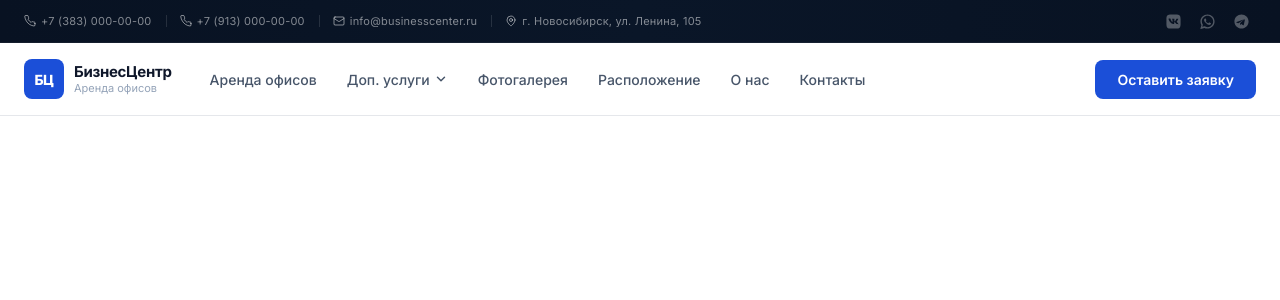
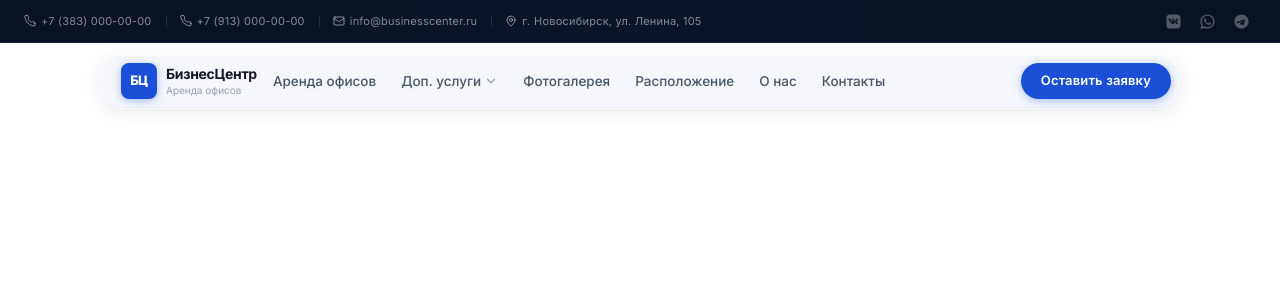
Before and after one commit to GANSGX/business-center-commercial-office, a Next.js app: page / in a window 1280 px wide. Shown: the top 300 px of the page. Built offline with nearby package versions, Linux system fonts and the light colour scheme.

Commit message:
experiment: liquid glass header — macOS pill + iOS26 backdrop blur (dev-1 only)

```diff
--- a/src/widgets/header/ui/Header.module.css
+++ b/src/widgets/header/ui/Header.module.css
@@ -1,26 +1,62 @@
-/* ===== Header ===== */
+/* ===== Glass Header — macOS + iOS 26 Liquid Glass ===== */
 
 .header {
   position: sticky;
   top: 0;
   z-index: 100;
-  background: var(--color-surface);
-  border-bottom: 1px solid var(--color-border);
+  /* Прозрачная обёртка — визуально отображается только pill */
+  padding: 10px 20px 0;
+  background: transparent;
+  pointer-events: none;
+}
+
+/* Pill — сам «стакан» */
+.inner {
+  pointer-events: all;
+  display: flex;
+  align-items: center;
+  height: 56px;
+  padding: 0 8px 0 20px;
+  gap: 4px;
+  max-width: 1080px;
+  width: 100%;
+  margin: 0 auto;
+
+  /* Liquid Glass */
+  background:
+    linear-gradient(180deg, rgba(255, 255, 255, 0.1) 0%, rgba(255, 255, 255, 0) 100%),
+    rgba(242, 245, 252, 0.76);
+  backdrop-filter: blur(28px) saturate(1.9) brightness(1.04);
+  -webkit-backdrop-filter: blur(28px) saturate(1.9) brightness(1.04);
+
+  /* Граница — верхний бликовый highlight */
+  border: 1px solid rgba(255, 255, 255, 0.62);
+  border-radius: 22px;
+
+  /* Тень: внешняя глубина + внутренний стекольный блик */
+  box-shadow:
+    0 4px 20px rgba(0, 0, 0, 0.07),
+    0 1px 4px rgba(0, 0, 0, 0.04),
+    inset 0 1px 0 rgba(255, 255, 255, 0.92),
+    inset 0 -1px 0 rgba(0, 0, 0, 0.04);
+
   transition:
+    background var(--transition-base),
     box-shadow var(--transition-base),
     border-color var(--transition-base);
 }
 
-.header.scrolled {
-  border-color: transparent;
-  box-shadow: 0 2px 20px rgba(0, 0, 0, 0.09);
-}
-
-.inner {
-  display: flex;
-  align-items: center;
-  height: 72px;
-  gap: var(--spacing-lg);
+/* При скролле — стекло становится плотнее и «тяжелее» */
+.scrolled .inner {
+  background:
+    linear-gradient(180deg, rgba(255, 255, 255, 0.12) 0%, rgba(255, 255, 255, 0) 100%),
+    rgba(240, 244, 252, 0.86);
+  box-shadow:
+    0 8px 40px rgba(0, 0, 0, 0.11),
+    0 2px 8px rgba(0, 0, 0, 0.06),
+    inset 0 1px 0 rgba(255, 255, 255, 0.95),
+    inset 0 -1px 0 rgba(0, 0, 0, 0.05);
+  border-color: rgba(255, 255, 255, 0.7);
 }
 
 /* ===== Logo ===== */
@@ -28,14 +64,14 @@
 .logo {
   display: flex;
   align-items: center;
-  gap: 10px;
+  gap: 9px;
   text-decoration: none;
   flex-shrink: 0;
 }
 
 .logoMark {
-  width: 40px;
-  height: 40px;
+  width: 36px;
+  height: 36px;
   background: var(--color-accent);
   border-radius: var(--radius-md);
   display: flex;
@@ -43,6 +79,7 @@
   justify-content: center;
   flex-shrink: 0;
   transition: background var(--transition-fast);
+  box-shadow: 0 2px 8px rgba(27, 79, 216, 0.35);
 }
 
 .logo:hover .logoMark {
@@ -51,7 +88,7 @@
 
 .logoMark span {
   color: #ffffff;
-  font-size: 14px;
+  font-size: 13px;
   font-weight: 800;
   letter-spacing: -0.5px;
 }
@@ -63,14 +100,14 @@
 }
 
 .logoTitle {
-  font-size: 15px;
+  font-size: 14px;
   font-weight: 700;
   color: var(--color-text-primary);
   letter-spacing: -0.3px;
 }
 
 .logoSub {
-  font-size: 11px;
+  font-size: 10px;
   color: var(--color-text-muted);
   font-weight: 400;
   margin-top: 1px;
@@ -81,27 +118,32 @@
 .nav {
   display: flex;
   align-items: center;
-  gap: 2px;
+  gap: 1px;
   flex: 1;
 }
 
+/* macOS-стиль nav item — тёмный hover pill, не синий */
 .navLink {
-  padding: 8px 14px;
-  font-size: var(--text-sm);
+  padding: 7px 12px;
+  font-size: 13.5px;
   font-weight: 500;
   color: var(--color-text-secondary);
   text-decoration: none;
-  border-radius: var(--radius-md);
+  border-radius: 12px;
+  white-space: nowrap;
   transition:
     color var(--transition-fast),
     background var(--transition-fast);
-  white-space: nowrap;
 }
 
-.navLink:hover,
+.navLink:hover {
+  color: var(--color-text-primary);
+  background: rgba(0, 0, 0, 0.055);
+}
+
 .navLink.active {
   color: var(--color-accent);
-  background: var(--color-accent-light);
+  background: rgba(27, 79, 216, 0.09);
 }
 
 /* ===== Services dropdown ===== */
@@ -113,13 +155,13 @@
 .navDropdownTrigger {
   display: flex;
   align-items: center;
-  gap: 4px;
-  padding: 8px 14px;
-  font-size: var(--text-sm);
+  gap: 3px;
+  padding: 7px 12px;
+  font-size: 13.5px;
   font-weight: 500;
   color: var(--color-text-secondary);
   cursor: pointer;
-  border-radius: var(--radius-md);
+  border-radius: 12px;
   background: none;
   border: none;
   font-family: inherit;
@@ -129,10 +171,14 @@
     background var(--transition-fast);
 }
 
-.navDropdownTrigger:hover,
+.navDropdownTrigger:hover {
+  color: var(--color-text-primary);
+  background: rgba(0, 0, 0, 0.055);
+}
+
 .navDropdownTrigger.active {
   color: var(--color-accent);
-  background: var(--color-accent-light);
+  background: rgba(27, 79, 216, 0.09);
 }
 
 .chevron {
@@ -140,25 +186,35 @@
   align-items: center;
   flex-shrink: 0;
   transition: transform var(--transition-fast);
+  opacity: 0.5;
 }
 
 .chevronOpen {
   transform: rotate(180deg);
 }
 
+/* Dropdown — тоже стеклянный */
 .dropdown {
   position: absolute;
-  top: calc(100% + 8px);
-  left: 0;
-  min-width: 240px;
-  background: var(--color-surface);
-  border-radius: var(--radius-lg);
-  box-shadow: var(--shadow-lg);
-  border: 1px solid var(--color-border);
+  top: calc(100% + 10px);
+  left: 50%;
+  transform: translateX(-50%) translateY(-6px);
+  min-width: 220px;
+
+  /* Glass */
+  background: rgba(248, 250, 255, 0.9);
+  backdrop-filter: blur(24px) saturate(1.8);
+  -webkit-backdrop-filter: blur(24px) saturate(1.8);
+  border: 1px solid rgba(255, 255, 255, 0.7);
+  border-radius: var(--radius-xl);
+  box-shadow:
+    0 8px 32px rgba(0, 0, 0, 0.1),
+    0 2px 8px rgba(0, 0, 0, 0.06),
+    inset 0 1px 0 rgba(255, 255, 255, 0.95);
+
   padding: 6px;
   opacity: 0;
   visibility: hidden;
-  transform: translateY(-6px);
   transition:
     opacity var(--transition-base),
     visibility var(--transition-base),
@@ -169,12 +225,12 @@
 .dropdownOpen {
   opacity: 1;
   visibility: visible;
-  transform: translateY(0);
+  transform: translateX(-50%) translateY(0);
 }
 
 .dropdownLink {
   display: block;
-  padding: 10px 14px;
+  padding: 9px 14px;
   font-size: var(--text-sm);
   color: var(--color-text-secondary);
   text-decoration: none;
@@ -185,30 +241,37 @@
 }
 
 .dropdownLink:hover {
-  color: var(--color-accent);
-  background: var(--color-accent-light);
+  color: var(--color-text-primary);
+  background: rgba(0, 0, 0, 0.055);
 }
 
-/* ===== CTA button ===== */
+/* ===== CTA button — pill-форма ===== */
 
 .ctaButton {
   display: inline-flex;
   align-items: center;
-  padding: 9px 22px;
+  padding: 8px 20px;
   background: var(--color-accent);
   color: #ffffff;
-  font-size: var(--text-sm);
+  font-size: 13px;
   font-weight: 600;
-  border-radius: var(--radius-md);
+  border-radius: 50px;
   text-decoration: none;
   white-space: nowrap;
   flex-shrink: 0;
   margin-left: auto;
-  transition: background var(--transition-fast);
+  letter-spacing: 0.01em;
+  box-shadow: 0 2px 10px rgba(27, 79, 216, 0.35);
+  transition:
+    background var(--transition-fast),
+    box-shadow var(--transition-fast),
+    transform var(--transition-fast);
 }
 
 .ctaButton:hover {
   background: var(--color-accent-hover);
+  box-shadow: 0 4px 16px rgba(27, 79, 216, 0.45);
+  transform: translateY(-1px);
 }
 
 /* ===== Burger ===== */
@@ -217,16 +280,16 @@
   display: none;
   align-items: center;
   justify-content: center;
-  width: 40px;
-  height: 40px;
-  border-radius: var(--radius-md);
+  width: 36px;
+  height: 36px;
+  border-radius: 10px;
   color: var(--color-text-primary);
   flex-shrink: 0;
   transition: background var(--transition-fast);
 }
 
 .burger:hover {
-  background: var(--color-bg-secondary);
+  background: rgba(0, 0, 0, 0.06);
 }
 
 /* ===== Overlay ===== */
@@ -234,7 +297,8 @@
 .overlay {
   position: fixed;
   inset: 0;
-  background: rgba(10, 22, 40, 0.55);
+  background: rgba(10, 22, 40, 0.45);
+  backdrop-filter: blur(2px);
   z-index: 150;
   opacity: 0;
   visibility: hidden;
@@ -248,22 +312,31 @@
   visibility: visible;
 }
 
-/* ===== Mobile drawer ===== */
+/* ===== Mobile drawer — glass panel ===== */
 
 .drawer {
   position: fixed;
-  top: 0;
-  right: 0;
-  bottom: 0;
-  width: min(340px, 88vw);
-  background: var(--color-surface);
+  top: 12px;
+  right: 12px;
+  bottom: 12px;
+  width: min(320px, calc(100vw - 24px));
+  border-radius: 24px;
+
+  /* Glass */
+  background: rgba(245, 247, 253, 0.95);
+  backdrop-filter: blur(32px) saturate(1.8);
+  -webkit-backdrop-filter: blur(32px) saturate(1.8);
+  border: 1px solid rgba(255, 255, 255, 0.7);
+  box-shadow:
+    0 16px 64px rgba(0, 0, 0, 0.18),
+    inset 0 1px 0 rgba(255, 255, 255, 0.95);
+
   z-index: 160;
-  transform: translateX(100%);
+  transform: translateX(calc(100% + 24px));
   transition: transform var(--transition-slow);
   display: flex;
   flex-direction: column;
   overflow-y: auto;
-  box-shadow: -8px 0 40px rgba(0, 0, 0, 0.15);
 }
 
 .drawerOpen {
@@ -274,8 +347,8 @@
   display: flex;
   align-items: center;
   justify-content: space-between;
-  padding: 16px 20px;
-  border-bottom: 1px solid var(--color-border);
+  padding: 18px 20px 14px;
+  border-bottom: 1px solid rgba(0, 0, 0, 0.06);
   flex-shrink: 0;
 }
 
@@ -283,9 +356,9 @@
   display: flex;
   align-items: center;
   justify-content: center;
-  width: 36px;
-  height: 36px;
-  border-radius: var(--radius-md);
+  width: 32px;
+  height: 32px;
+  border-radius: 10px;
   color: var(--color-text-muted);
   transition:
     background var(--transition-fast),
@@ -293,21 +366,21 @@
 }
 
 .drawerClose:hover {
-  background: var(--color-bg-secondary);
+  background: rgba(0, 0, 0, 0.06);
   color: var(--color-text-primary);
 }
 
 .drawerNav {
-  padding: 12px;
+  padding: 10px;
   flex: 1;
   display: flex;
   flex-direction: column;
-  gap: 2px;
+  gap: 1px;
 }
 
 .drawerLink {
   display: block;
-  padding: 12px 16px;
+  padding: 11px 16px;
   font-size: var(--text-base);
   font-weight: 500;
   color: var(--color-text-primary);
@@ -321,17 +394,17 @@
 .drawerLink:hover,
 .drawerLink.active {
   color: var(--color-accent);
-  background: var(--color-accent-light);
+  background: rgba(27, 79, 216, 0.08);
 }
 
-/* ===== Accordion (services in drawer) ===== */
+/* ===== Accordion в drawer ===== */
 
 .accordionTrigger {
   width: 100%;
   display: flex;
   align-items: center;
   justify-content: space-between;
-  padding: 12px 16px;
+  padding: 11px 16px;
   font-size: var(--text-base);
   font-weight: 500;
   color: var(--color-text-primary);
@@ -348,7 +421,7 @@
 .accordionTrigger:hover,
 .accordionOpen {
   color: var(--color-accent);
-  background: var(--color-accent-light);
+  background: rgba(27, 79, 216, 0.08);
 }
 
 .accordionContent {
@@ -363,7 +436,7 @@
 
 .accordionLink {
   display: block;
-  padding: 9px 16px 9px 34px;
+  padding: 9px 16px 9px 32px;
   font-size: var(--text-sm);
   color: var(--color-text-secondary);
   text-decoration: none;
@@ -375,14 +448,14 @@
 
 .accordionLink:hover {
   color: var(--color-accent);
-  background: var(--color-accent-light);
+  background: rgba(27, 79, 216, 0.08);
 }
 
 /* ===== Drawer CTA ===== */
 
 .drawerCta {
-  padding: 16px 20px 24px;
-  border-top: 1px solid var(--color-border);
+  padding: 14px 18px 20px;
+  border-top: 1px solid rgba(0, 0, 0, 0.06);
   flex-shrink: 0;
 }
 
@@ -391,21 +464,25 @@
   align-items: center;
   justify-content: center;
   width: 100%;
-  padding: 14px;
+  padding: 13px;
   background: var(--color-accent);
   color: #ffffff;
   font-size: var(--text-base);
   font-weight: 600;
-  border-radius: var(--radius-md);
+  border-radius: 50px;
   text-decoration: none;
-  transition: background var(--transition-fast);
+  box-shadow: 0 3px 12px rgba(27, 79, 216, 0.35);
+  transition:
+    background var(--transition-fast),
+    box-shadow var(--transition-fast);
 }
 
 .ctaButtonFull:hover {
   background: var(--color-accent-hover);
+  box-shadow: 0 5px 18px rgba(27, 79, 216, 0.45);
 }
 
-/* ===== Responsive breakpoints ===== */
+/* ===== Responsive ===== */
 
 @media (max-width: 1023px) {
   .nav,
--- a/src/widgets/header/ui/Header.tsx
+++ b/src/widgets/header/ui/Header.tsx
@@ -72,7 +72,7 @@ export function Header({ services }: HeaderProps) {
   return (
     <>
       <header className={`${styles.header} ${scrolled ? styles.scrolled : ''}`}>
-        <div className={`container ${styles.inner}`}>
+        <div className={styles.inner}>
           {/* Logo */}
           <Link href="/" className={styles.logo} aria-label="На главную">
             <div className={styles.logoMark}>
```
